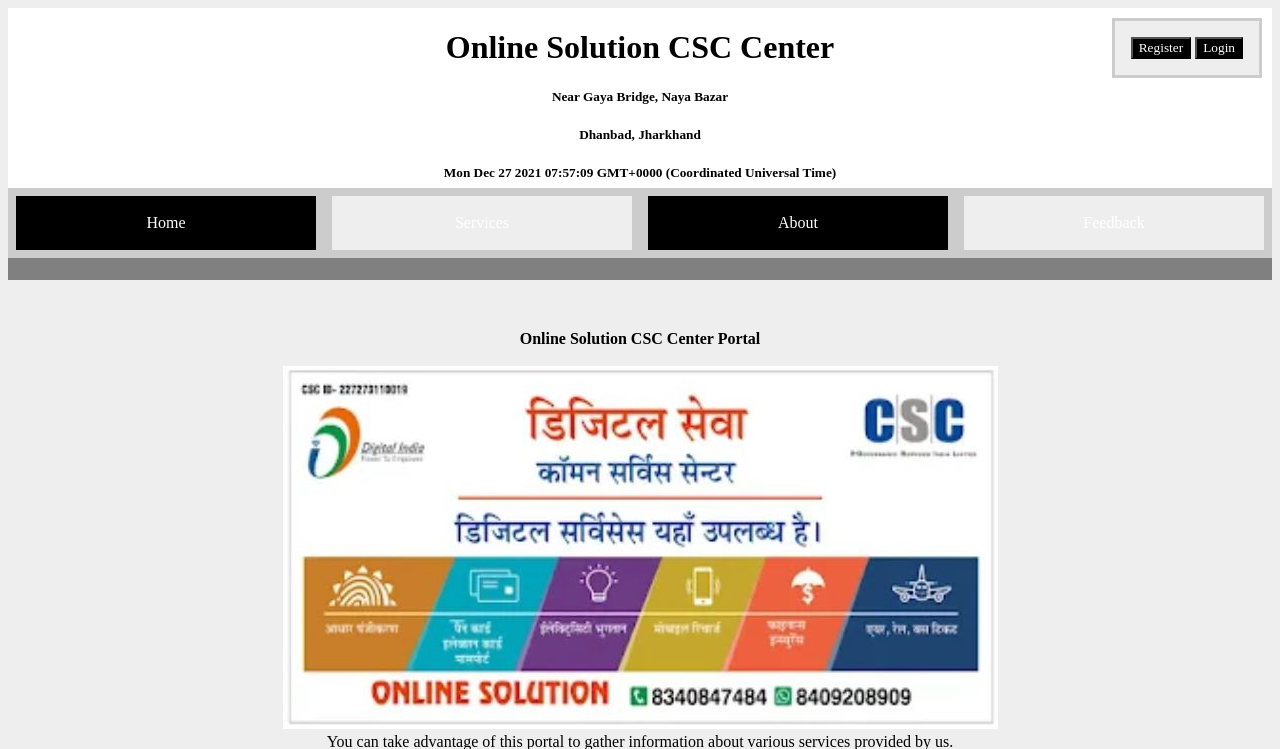
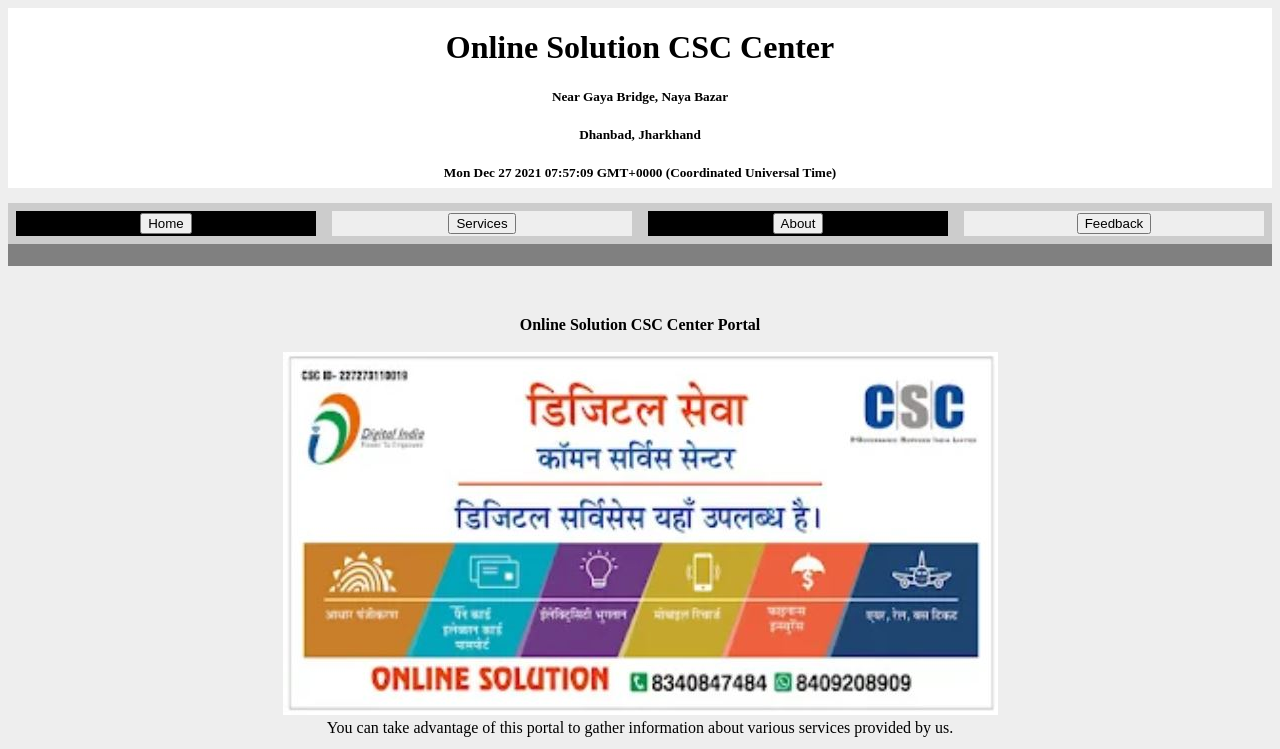
Before and after one commit to iqubalreyaz/learning-repo, a Django app: page / in a window 1280 px wide. Shown: the top 749 px of the page. Run offline with Django 3.2, Linux system fonts and the light colour scheme.

Commit message:
Update index.html

```diff
--- a/hello/templates/index.html
+++ b/hello/templates/index.html
@@ -78,25 +78,27 @@
 	top: 10px;
 }
 
+.dropdown {
+  display: inline-block;
+  position: relative;
+}
 .dropdown-content {
   display: none;
   position: absolute;
   width: 100%;
   overflow: auto;
-box-shadow: 0px 8px 16px 0px rgba(0,0,0,0.2);
+  box-shadow: 10px 10px 10px 0px rgba(0,0,0,0.4);
 }
-
 .dropdown:hover .dropdown-content {
   display: block;
+  background: grey
 }
-
 .dropdown-content a {
   display: block;
   color: #000000;
   padding: 5px;
   text-decoration: none;
 }
-
 .dropdown-content a:hover {
   color: #FFFFFF;
   background-color: #00A4BD;
@@ -122,23 +124,23 @@
 			<h5> Dhanbad, Jharkhand </h5>
 		    <h5 id='date'></h5>
 		    <script>document.getElementById('date').innerHTML = Date()</script>
-			<div id="container">
-				<div id="login_pane"><button onclick="register()" style="cursor: pointer; background: black; color: white; font-family: inherit;"> Register </button>
-				<button onclick="login()" style="cursor: pointer; background: black; color: white; font-family: inherit;"> Login </button></div>
+
+
+			  <div class="topnav" title="Please login to enable these options.">
+				<div class="home" onclick="#" style="cursor: pointer;"><button>Home</button></div>
+<div class="dropdown">				<div class="services" onclick="#" style="cursor: pointer"><button>Services</button>
+  <div class="dropdown-content">
+  <a href="#">Voter ID</a>
+  <a href="#">Aadhaar Card</a>
+  <a href="#">Ration Card</a>
+  <a href="#">PAN Card</a>
+  <a href="#">Rail Tickets</a>
+  <a href="#">Air Tickets</a>
   </div>
 </div>
-
-			<div class="topnav" title="Please login to enable these options.">
-				<div class="home" onclick="#" style="cursor: pointer;"><p>Home</p></div>
-				<div class="services" onclick="#" style="cursor: pointer"><p>Services</p>
-        <div class="dropdown-content">
-<a href="https://blog.hubspot.com/">Blog</a>
-<a href="https://academy.hubspot.com/">Academy</a>
-<a href="https://www.youtube.com/user/hubspot">YouTube</a>
         </div>
-        </div>
-				<div class="about" onclick="#" style="cursor: pointer"><p>About</p></div>
-				<div class="contact" onclick="#" style="cursor: pointer"><p>Feedback</p></div>
+				<div class="about" onclick="#" style="cursor: pointer"><button>About</button></div>
+				<div class="contact" onclick="#" style="cursor: pointer"><button>Feedback</button></div>
 			</div>
 
 
```
Lines whose indentation alone changed are shown as unchanged.
